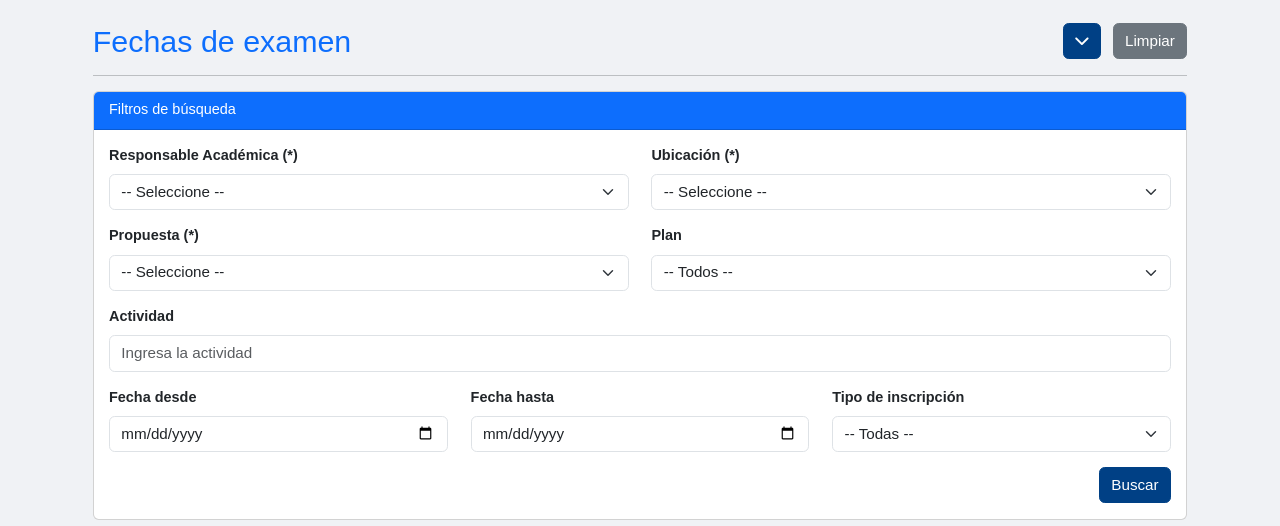
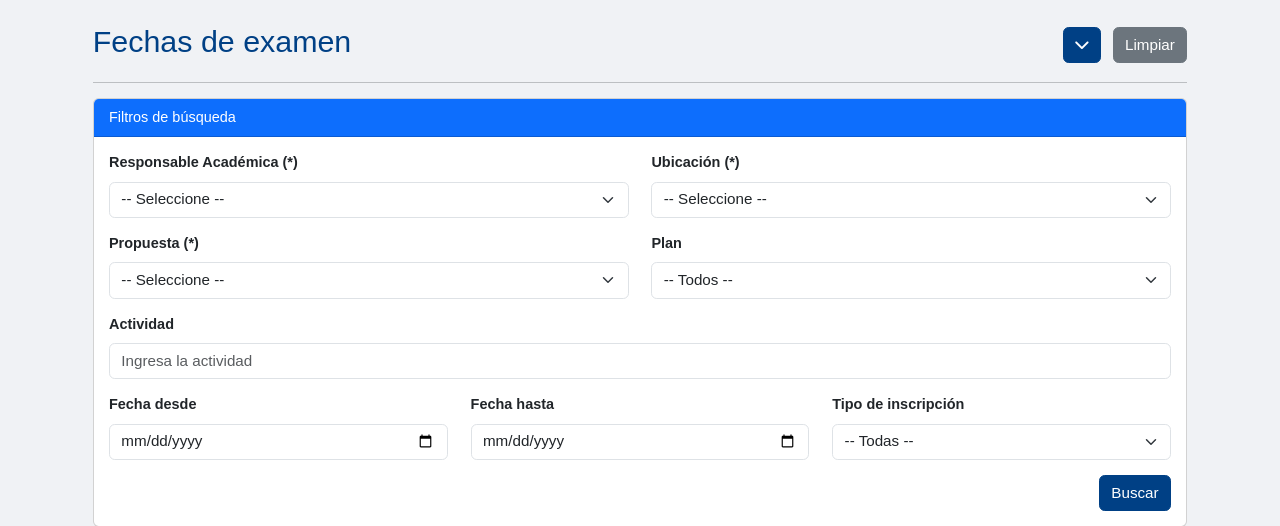
Before and after one commit to SantiagoDarnes/edu-sam, a Flask app: page /fechas_examen in a window 1280 px wide. Shown: the part 53-579 px from the top of the page. Run offline with Flask 3, Linux system fonts and the light colour scheme; some libraries are stand-ins or nearby versions.

Commit message:
Update h2-colors

```diff
--- a/templates/base.html
+++ b/templates/base.html
@@ -17,6 +17,10 @@
             font-family: 'Arial', sans-serif;
             font-size: 0.95em;
             background-color: #f0f2f5;
+        }
+
+        h2 {
+            color: #004085;
         }
 
         .navbar {
--- a/templates/login/ayuda_menu.html
+++ b/templates/login/ayuda_menu.html
@@ -5,6 +5,7 @@
 {% block content %}
     <div class="container help-container">
         <h2>¿Ténes problemas para ingresar?</h2>
+        <hr>
         <p>Completa el siguiente formulario para enviar tu consulta, te responderemos a la brevedad al correo electrónico que indiques a continuación.</p>
 
         <!-- Formulario de ayuda -->
--- a/templates/login/fechas_examen.html
+++ b/templates/login/fechas_examen.html
@@ -6,7 +6,7 @@
 <div class="container mt-4">
     <!-- Encabezado con el título y los botones alineados horizontalmente -->
     <div class="d-flex justify-content-between align-items-center mb-3">
-        <h2 class="text-primary mb-0">Fechas de examen</h2>
+        <h2>Fechas de examen</h2>
 
         <!-- Botones de Filtro y Limpiar alineados a la derecha -->
         <div>
--- a/templates/login/horarios_cursadas.html
+++ b/templates/login/horarios_cursadas.html
@@ -6,7 +6,7 @@
 <div class="container mt-4">
     <!-- Encabezado con el título y los botones alineados horizontalmente -->
     <div class="d-flex justify-content-between align-items-center mb-3">
-        <h2 class="text-primary mb-0">Horarios de cursada</h2>
+        <h2>Horarios de cursada</h2>
 
         <!-- Botones de Filtro y Limpiar alineados a la derecha -->
         <div>
--- a/templates/login/validador_certificados.html
+++ b/templates/login/validador_certificados.html
@@ -5,6 +5,7 @@
 {% block content %}
 <div class="container help-container">
     <h2>Validador de Certificados</h2>
+    <hr>
 
     <!-- Mensaje de ayuda -->
     <div class="alert alert-info mt-3" role="alert">
```
